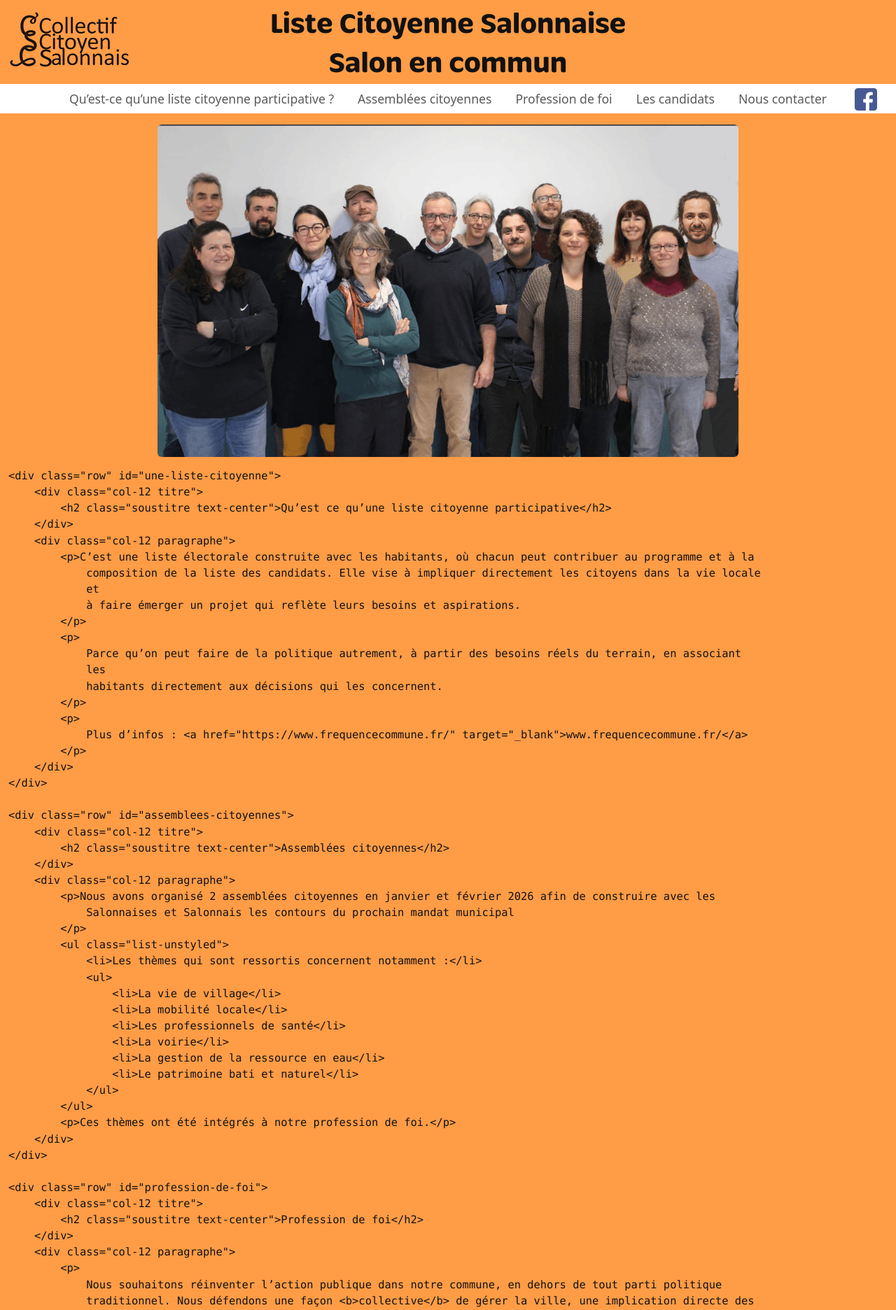
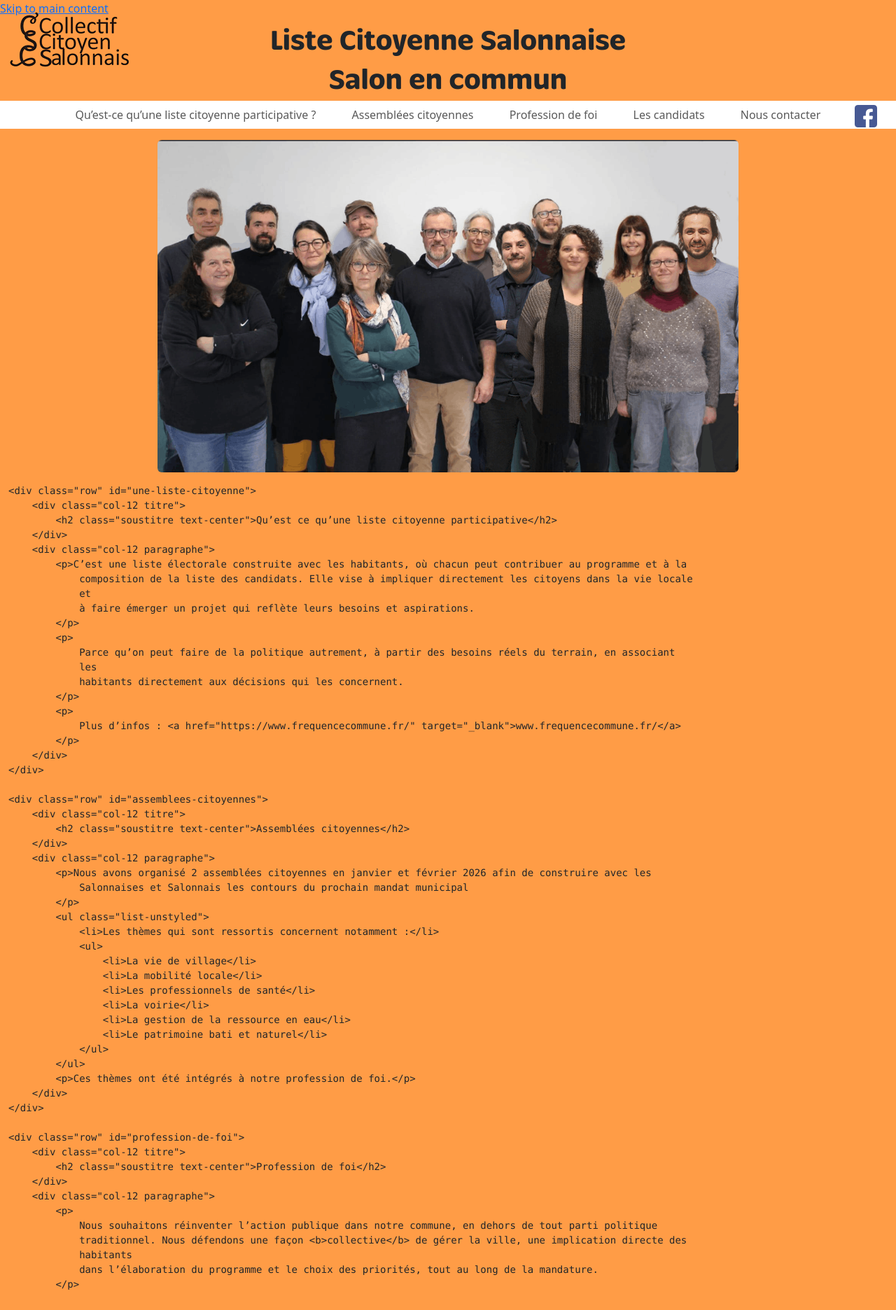
Before and after one commit to collectif-citoyen-salonnais/collectif-citoyen-salonnais.github.io, a Jekyll site: the page built from pages/index.md, in a window 1280 px wide. Shown: the top 1872 px of the page at 70% size. Built offline with Jekyll 4.4.1, drawn with Linux system fonts in a browser that asks for light colours.

Commit message:
Update main.scss

```diff
--- a/assets/css/main.scss
+++ b/assets/css/main.scss
@@ -14,8 +14,8 @@
 // limit base container size to make reading easier
 //$container-max: 750px;
 
-/* bring in template styles */
-@import "template";
+/* bring in template styles
+@import "template"; */
 
 /* bring in custom styles */
 @import "custom";
```
